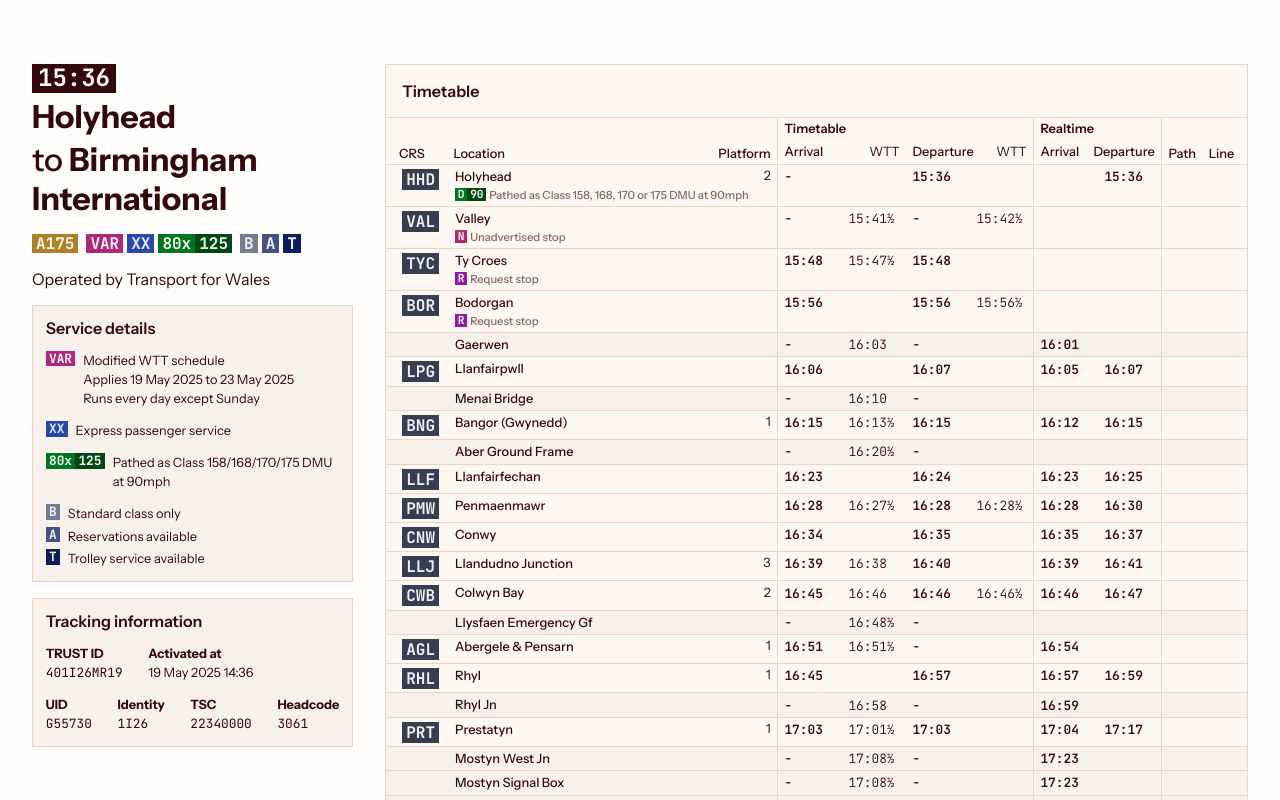
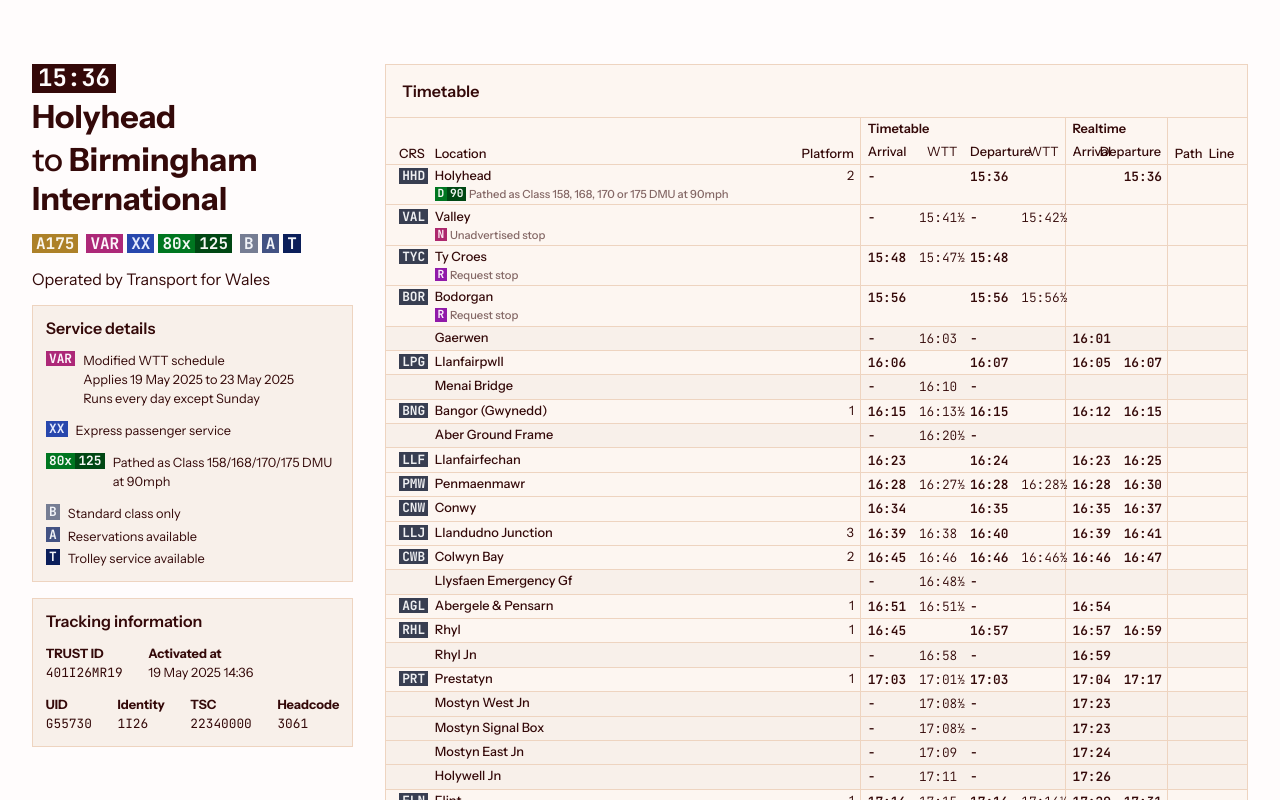
Before and after one commit to iamawatermelo/trusty-web, a SvelteKit app: page / in a window 1280 px wide. Shown: the top 800 px of the page. Built offline with nearby package versions, Linux system fonts and the light colour scheme.

Commit message:
hackatime autocommit

```diff
--- a/src/routes/+page.svelte
+++ b/src/routes/+page.svelte
@@ -136,7 +136,8 @@
                     <!-- Location -->
                     <td>
                         {#if props.crs}
-                            {@render marker(props.crs, "marker-crs")}
+                            <!-- I'm not using marker here because this should be read out by screen readers -->
+                            <span class="marker crs" style:background="var(--marker-crs)" style:color="var(--on-marker-crs)">{props.crs}</span>
                         {/if}
                     </td>
                     <td class="timetable-location">
@@ -433,6 +434,8 @@
 
     table {
         border-top-width: 1px;
+
+        font-size: 0.8em;
     }
 
     td {
@@ -464,16 +467,25 @@
 
     td:first-child, .timetable-header-start {
         padding-left: 1em;
+        padding-right: 0;
     }
 
     td:last-child, .timetable-header-end {
         padding-right: 1em;
+        padding-left: 0;
+    }
+
+    /* Also align the CRS */
+
+    td:first-child {
+        display: flex;
+        flex-direction: column;
+        justify-content: start;
     }
 
     /* Time styles */
 
     .time {
-        font-size: 0.8rem;
         font-family: "Trusty Mono", monospace;
         font-weight: 600;
 
@@ -524,8 +536,6 @@
     }
 
     thead {
-        font-size: 0.8rem;
-
         grid-template-rows: repeat(2, calc(1lh + 0.5rem));
     }
 
@@ -590,7 +600,7 @@
                 [location] auto
                 [platform] min-content
                 [tt] 4em
-                [tt-wtt] 4em
+                [tt-wtt] 3em
                 [rt] 6em
                 [path] min-content
                 [line] min-content;
@@ -607,11 +617,11 @@
                 }
 
                 .timetable {
-                    grid-column: span 2;
+                    grid-column: 4 / span 2;
                 }
 
                 .realtime {
-                    grid-column: span 1;
+                    grid-column: 6 / span 1;
                 }
             }
 
@@ -620,6 +630,10 @@
 
                 & > * {
                     grid-row: 3;
+                }
+
+                .arrival-tt, .arrival-wtt, .arrival-rt {
+                    grid-row: 1;
                 }
 
                 .departure-rt {
@@ -645,8 +659,6 @@
 
         .platform {
             grid-column: platform;
-
-            font-size: 0.8em;
         }
 
         .timetable-detail {
@@ -660,12 +672,27 @@
             grid-row: 2;
             grid-column: span 2;
 
-            font-size: 0.7em;
+            font-size: 0.7rem;
 
             & > p {
                 /* text-transform: uppercase; */
                 font-weight: 500;
                 opacity: 0.6
+            }
+        }
+
+        /* Shrink the font even more when the container is small to
+           free up space for mobile users. This may cause accessibility
+           issues. */
+
+        @container main (max-width: 64em) {
+            table {
+                font-size: 0.75rem;
+            }
+
+            .crs {
+                font-size: 0.7rem;
+                font-weight: 600;
             }
         }
     }
@@ -677,7 +704,6 @@
         grid-template-columns: subgrid;
 
         & > p {
-            font-size: 0.8em;
             font-weight: 500;
         }
     }
```
